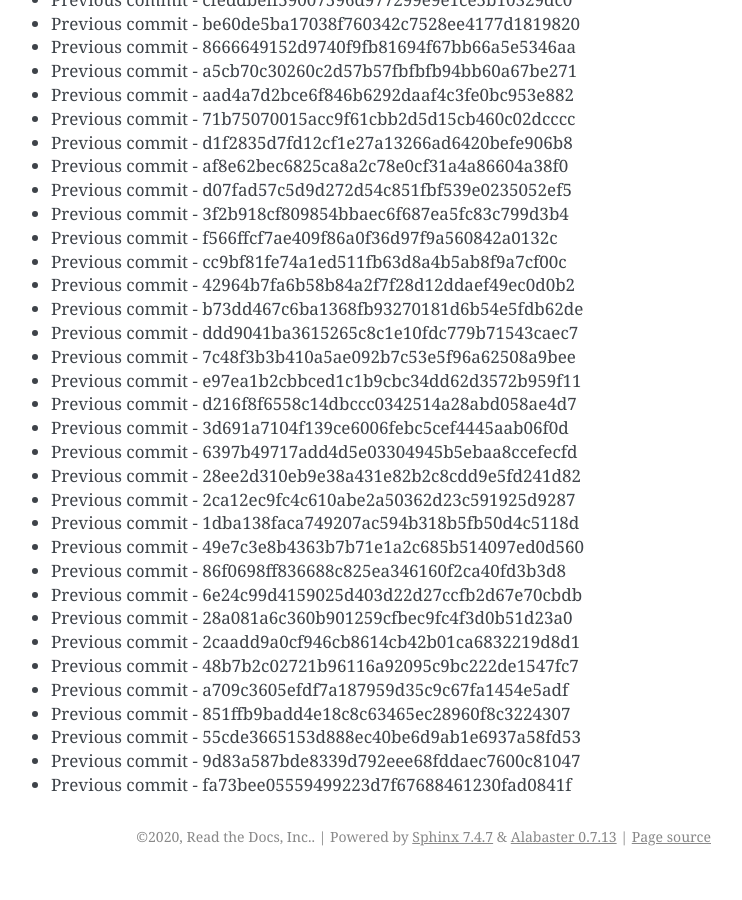
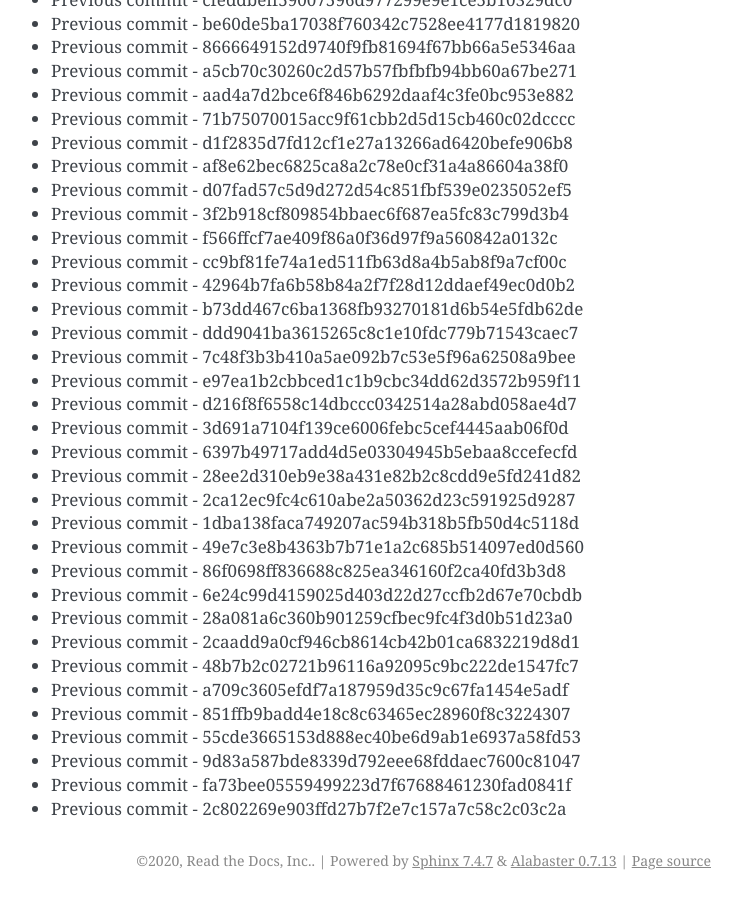
Before and after one commit to readthedocs/rtd-git-stresstest, a Sphinx documentation site: the page built from docs/updates.rst, in a window 1280 px wide and 900 px high, scrolled down 18670 px. Shown: the whole window, without its empty margins (399-1141 px from the left). Built offline with Sphinx 7.4.7, drawn with Linux system fonts in a browser that asks for light colours; before the commit the page ends 19546 px from its top, so only the background shows below that.

Commit message:
Generating commit from previous: 2c802269e903ffd27b7f2e7c157a7c58c2c03c2a

```diff
--- a/docs/updates.rst
+++ b/docs/updates.rst
@@ -816,3 +816,4 @@ It can be tested for any performance characteristics.
 * Previous commit - 55cde3665153d888ec40be6d9ab1e6937a58fd53
 * Previous commit - 9d83a587bde8339d792eee68fddaec7600c81047
 * Previous commit - fa73bee05559499223d7f67688461230fad0841f
+* Previous commit - 2c802269e903ffd27b7f2e7c157a7c58c2c03c2a
```
